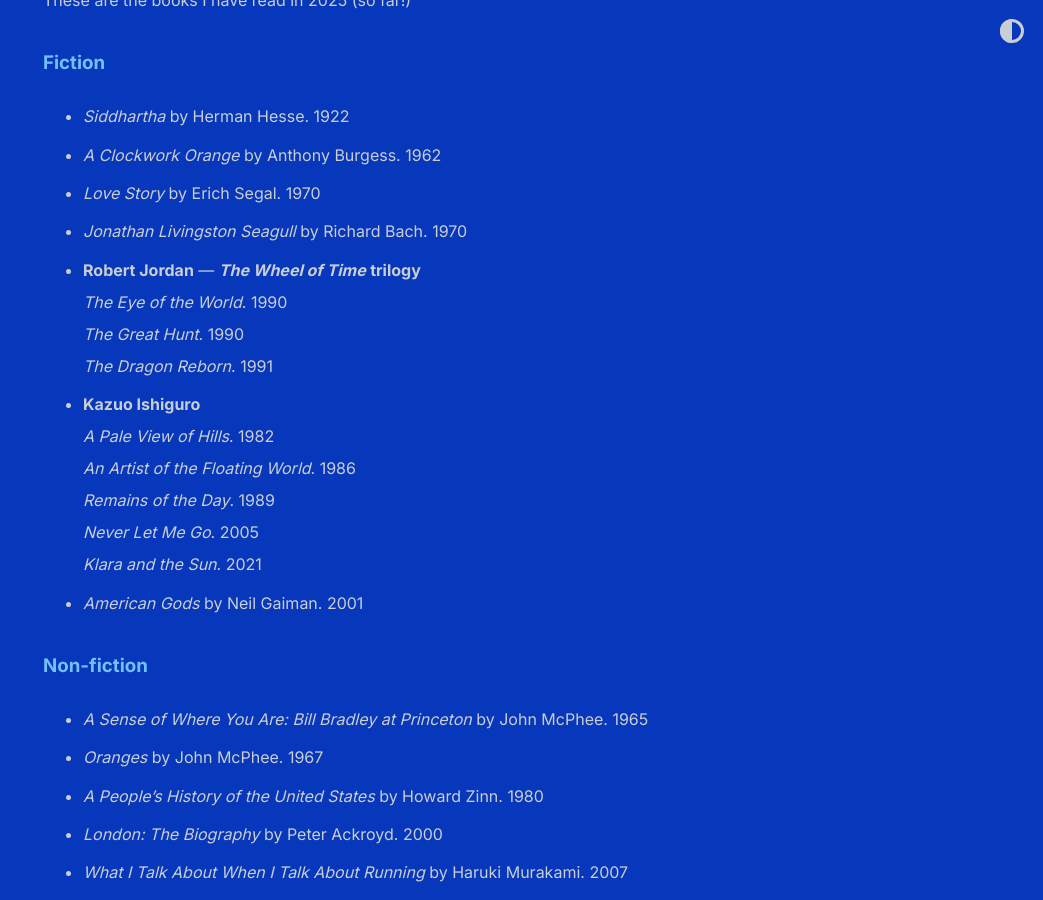
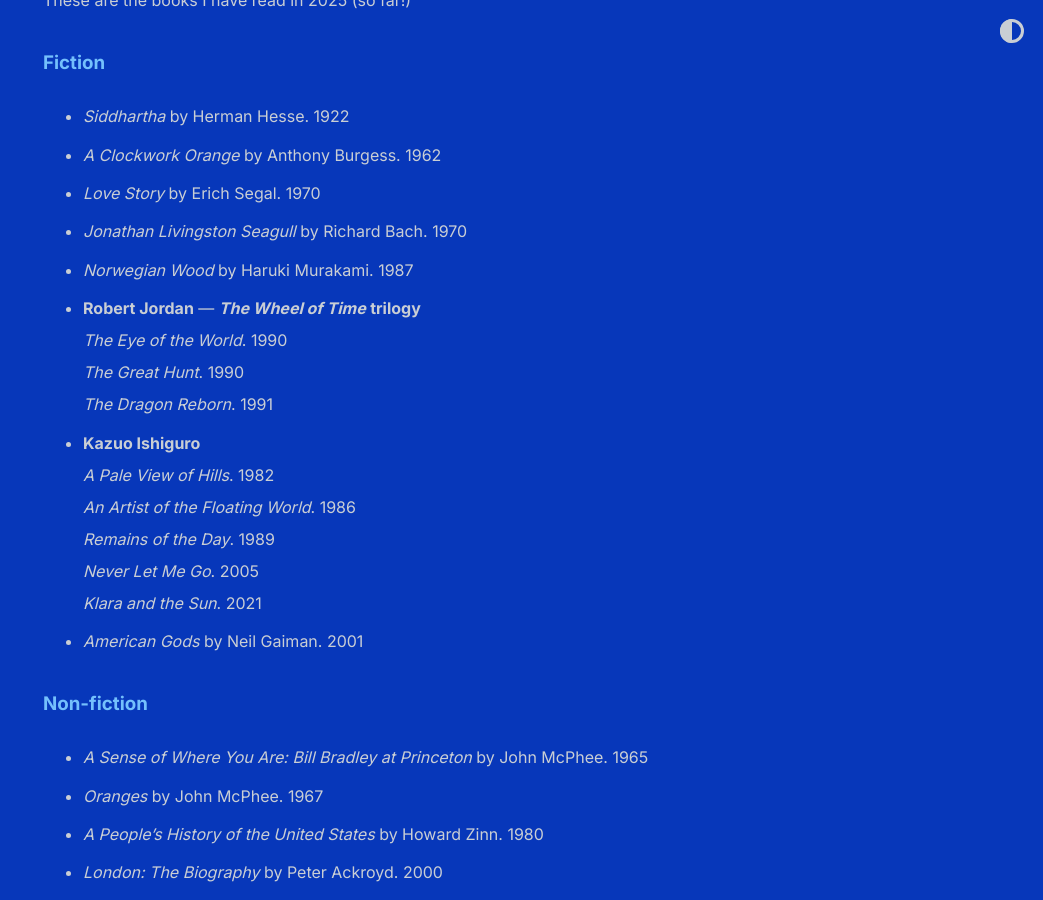
Before and after one commit to shihankanungo/shihankanungo.github.io, a Jekyll site: the page built from books.md, in a window 1280 px wide and 900 px high, scrolled down 820 px. Shown: the whole window, without its empty margins (237-1280 px from the left). Built offline with Jekyll 4.4.1, drawn with Linux system fonts in a browser that asks for light colours.

Commit message:
Update books.md

```diff
--- a/books.md
+++ b/books.md
@@ -15,6 +15,7 @@ These are the books I have read in 2025 (so far!) <br>
 - *A Clockwork Orange* by Anthony Burgess. 1962
 - *Love Story* by Erich Segal. 1970
 - *Jonathan Livingston Seagull* by Richard Bach. 1970
+- *Norwegian Wood* by Haruki Murakami. 1987
 - **Robert Jordan** &mdash; ***The Wheel of Time*** **trilogy**  <br>
   *The Eye of the World*. 1990 <br>
   *The Great Hunt*. 1990 <br>
```
